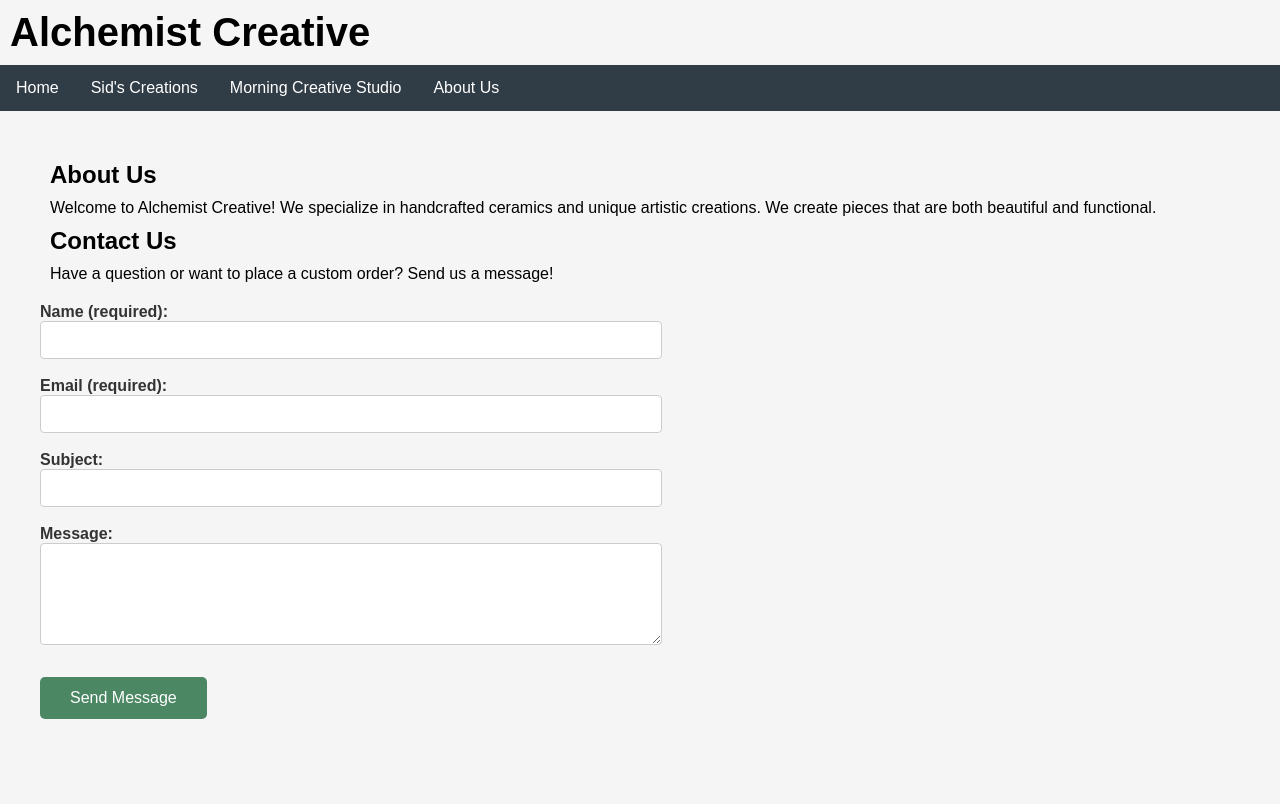
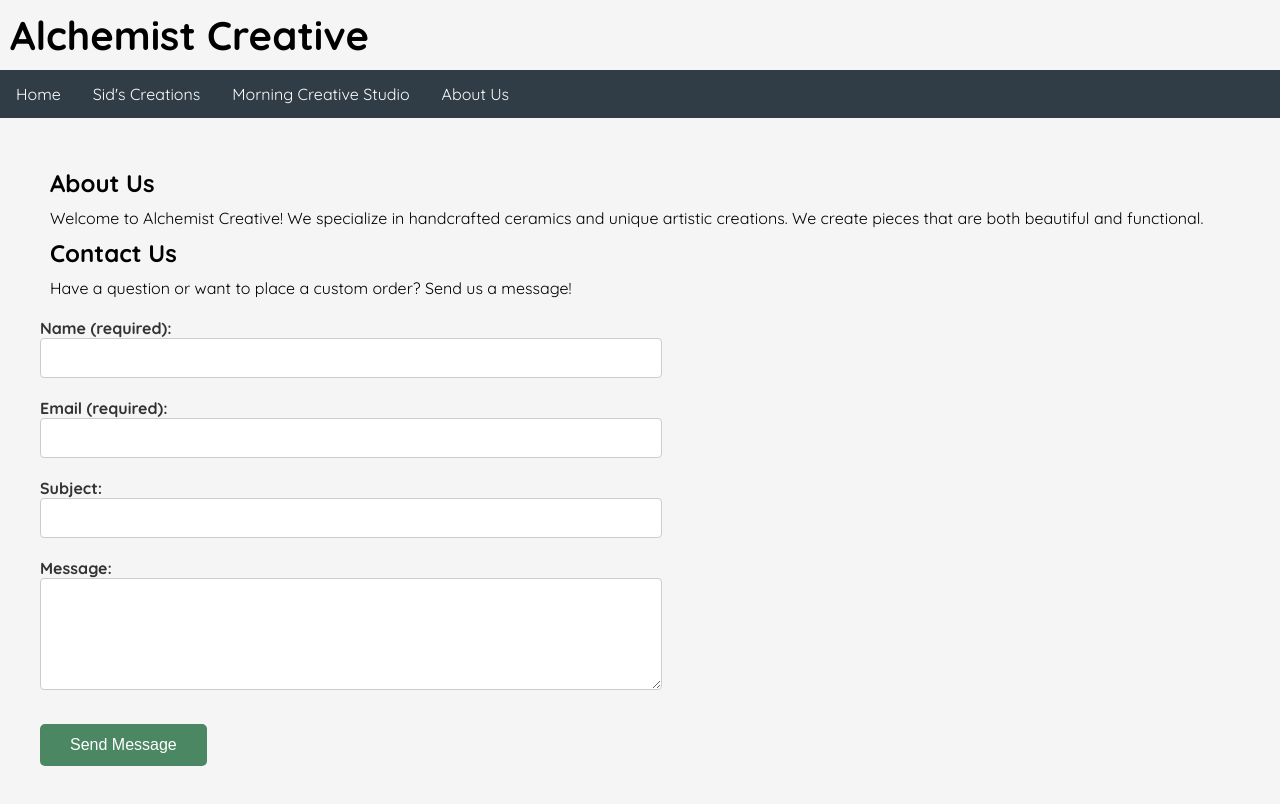
Before and after one commit to sidneywright7/Alchemist-Creative, a plain HTML site: page about-us.html in a window 1280 px wide. Drawn offline with Linux system fonts and the light colour scheme.

Commit message:
font change

```diff
--- a/style.css
+++ b/style.css
@@ -1,8 +1,11 @@
-/* Home Page */
+/* Import Quicksand font from Google Fonts */
+@import url('https://fonts.googleapis.com/css2?family=Quicksand:wght@300;400;500;600;700&display=swap');
+
+/* Apply font to entire site */
 body {
   margin: 0;
   padding: 0;
-      font-family: Arial, sans-serif;
+  font-family: "Quicksand", sans-serif;
   background-color: #f5f5f5;
 }
 
@@ -136,28 +139,6 @@ ul::after {
   background-color: #3a6b4f;
 }
 
-body {
-      margin: 0;
-      padding: 0;
-      font-family: Arial, sans-serif;
-      background-color: #f5f5f5;
-    }
-
-    h1 {
-      font-size: 40px;
-      margin: 10px;
-    }
-
-    h2 {
-      margin: 10px;
-    }
-
-    .container {
-      max-width: 1200px;
-      margin: 0 auto;
-      padding: 40px 20px;
-    }
-
 /* Carousel styling */
 .carousel {
   max-width: 600px;
@@ -168,7 +149,6 @@ body {
   width: 100%;
   height: 500px;
   object-fit: cover;
-
 }
 
 /* Form styling */
@@ -189,7 +169,7 @@ textarea {
   padding: 10px;
   border: 1px solid #ccc;
   border-radius: 4px;
-  font-family: Arial, sans-serif;
+  font-family: "Quicksand", sans-serif;
   font-size: 14px;
 }
 
```
Lines whose indentation alone changed are shown as unchanged.
